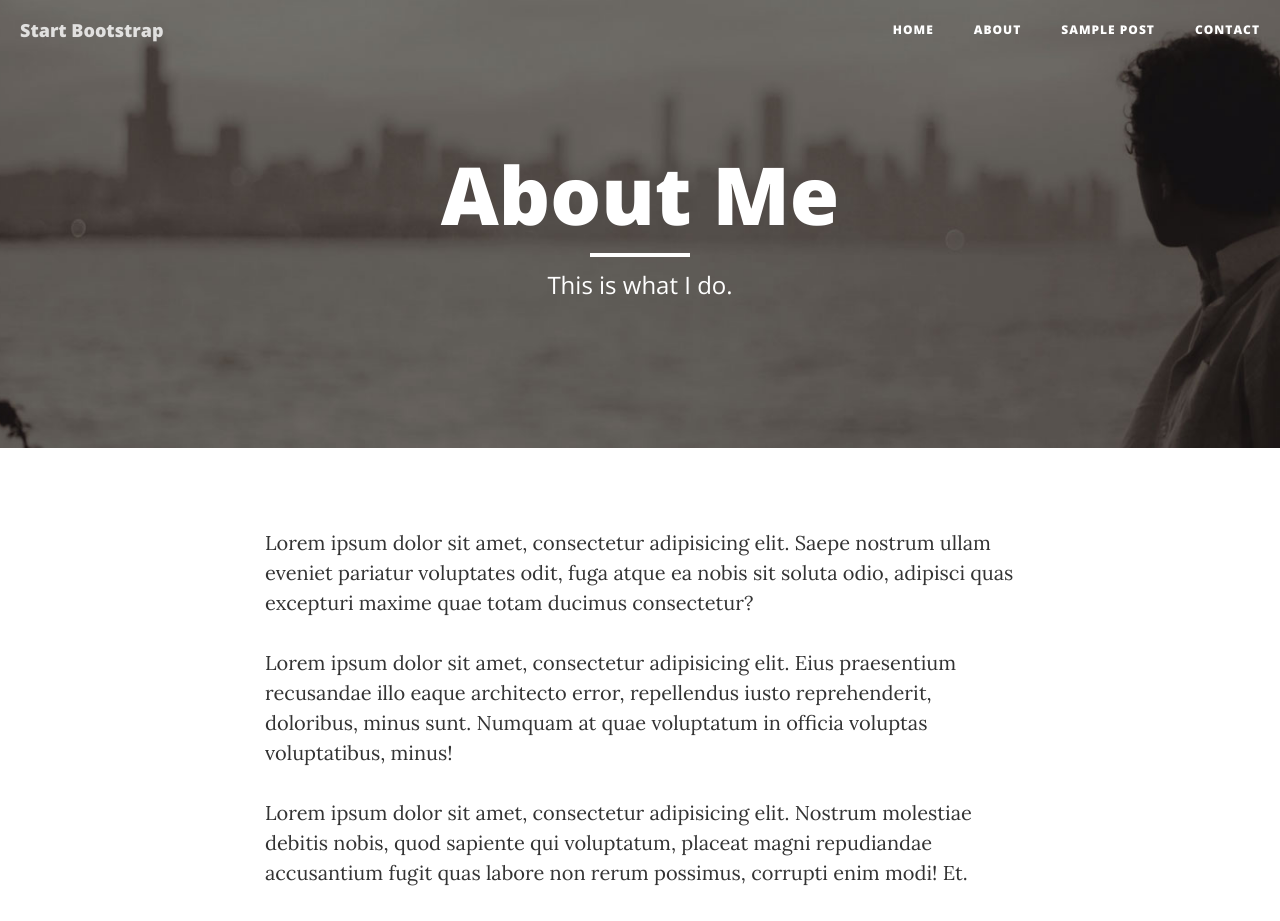
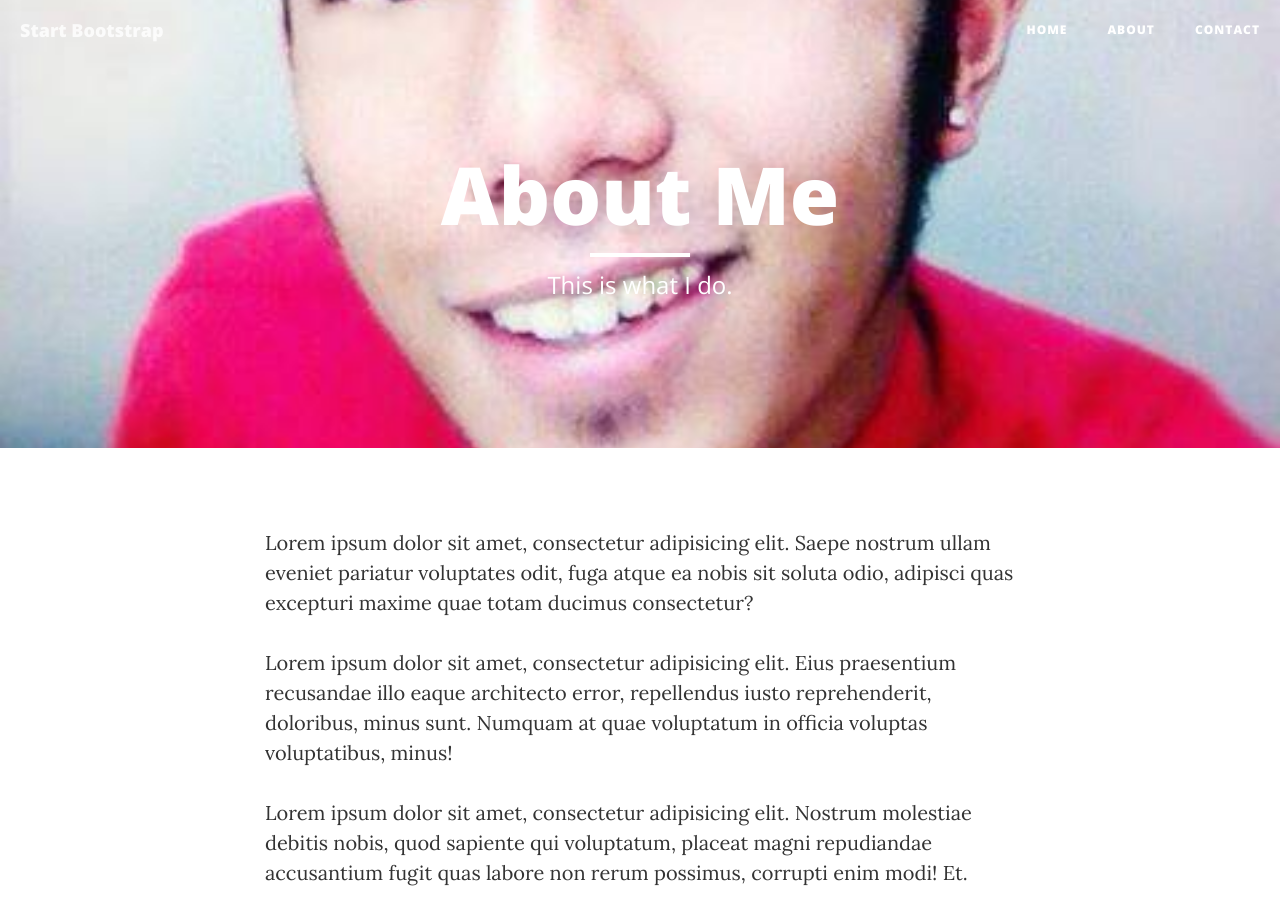
Before and after one commit to JohnDivina0908/Blog, a website: page about.html in a window 1280 px wide. Shown: the top 921 px of the page. Drawn offline with nearby package versions, Linux system fonts and the light colour scheme.

Commit message:
Update about.html

```diff
--- a/about.html
+++ b/about.html
@@ -55,9 +55,6 @@
                         <a href="about.html">About</a>
                     </li>
                     <li>
-                        <a href="post.html">Sample Post</a>
-                    </li>
-                    <li>
                         <a href="contact.html">Contact</a>
                     </li>
                 </ul>
@@ -69,7 +66,7 @@
 
     <!-- Page Header -->
     <!-- Set your background image for this header on the line below. -->
-    <header class="intro-header" style="background-image: url('img/about-bg.jpg')">
+    <header class="intro-header" style="background-image: url('form.jpg')">
         <div class="container">
             <div class="row">
                 <div class="col-lg-8 col-lg-offset-2 col-md-10 col-md-offset-1">
```
